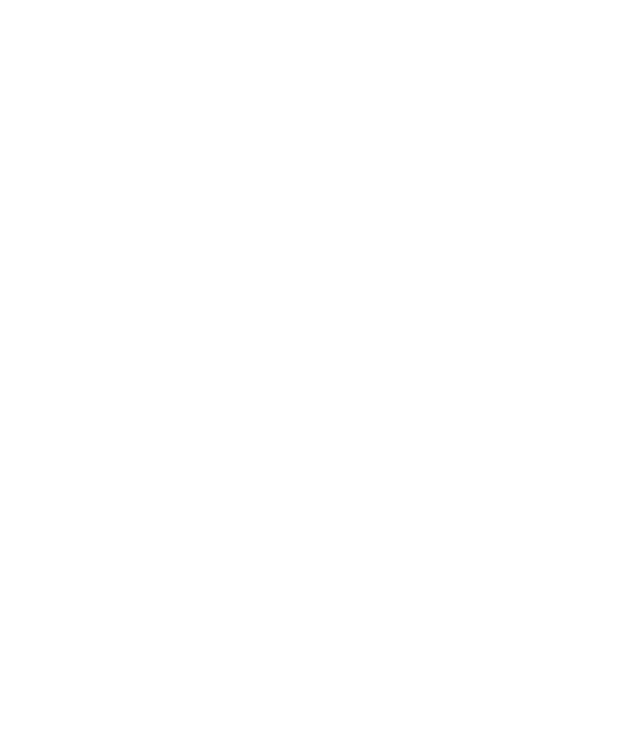
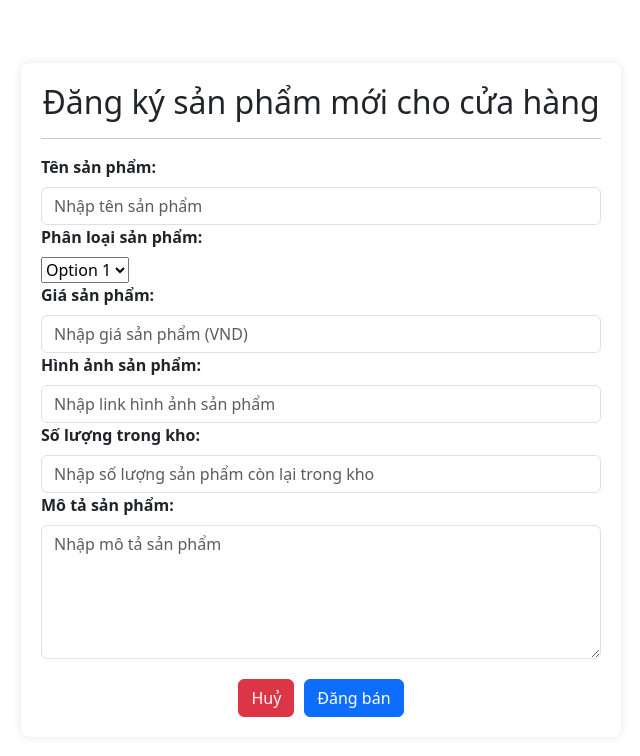
Before and after one commit to MinhBTHE186598/OnlineShop, a React (Create React App) app: page /addProduct in a window 1280 px wide. Before the commit this address had no page. Shown: the top 756 px of the page, without its empty margins (319-959 px from the left). Built offline with nearby package versions, Linux system fonts and the light colour scheme.

Commit message:
update AddProduct vao DB

```diff
--- a/src/App.js
+++ b/src/App.js
@@ -7,7 +7,7 @@
 import AboutUs from './webpages/AboutUs';
 import AddSeller from './webpages/AddSeller';
 import MainShop from './webpages/MainShop';
-
+import AddProduct from './components/AddProduct';
 function App() {
   return (
     <div>
@@ -21,6 +21,7 @@
         <Route path="/register" element={<RegisterUser/>}/>
         <Route path="/aboutUs" element={<AboutUs/>}/>
         <Route path="/mainShop" element={<MainShop/>}/>
+        <Route path="/addProduct" element={<AddProduct/>}/>
       </Routes>
 
       </BrowserRouter>
--- a/src/backend-onlineshop/src/routes/product.js
+++ b/src/backend-onlineshop/src/routes/product.js
@@ -4,6 +4,6 @@
 router.get('/get', product.getProduct)
 router.get('/getWhitelistProduct', product.getWhitelistProduct)
 router.get('/getProductByID:id', product.getProductByID)
-
+router.post('/addProduct', product.addProduct)
 
 module.exports = router
--- a/src/components/AddProduct.js
+++ b/src/components/AddProduct.js
@@ -1,33 +1,74 @@
 import Form from 'react-bootstrap/Form';
 import { Button } from 'react-bootstrap';
 import Container from 'react-bootstrap/Container';
+import React, { useState } from 'react';
+import axios from 'axios';
 
-function FormGroup() {
+function AddProduct() {
+    const [productName, setPName] = useState('');
+    const [productCategory, setSelectedOption] = useState('');
+    const [productPrice, setPPrice] = useState('')
+    const [productPic, setPPic] = useState('')
+    const [productQuantity, setPQuantity] = useState('')
+    const [productDesc, setPDesc] = useState('')
+
+
+
+
+    const handleSubmit = async (e) => {
+        e.preventDefault();
+        try {
+            const response = await axios.post('http://localhost:5000/product/addProduct', {
+                productName,
+                productCategory,
+                productPrice,
+                productPic,
+                productQuantity,
+                productDesc
+            });
+            if (response.status === 201) {
+                console.log('Product added successfully');
+            } else {
+                console.error('Failed to add product');
+            }
+        } catch (error) {
+            console.error('Error:', error);
+        }
+    };
+
     return (
         <Container style={{ display: 'flex', justifyContent: 'center', alignItems: 'center', height: '100vh' }}>
             <div style={{ backgroundColor: 'white', width: '100%', maxWidth: '600px', padding: '20px', borderRadius: '8px', boxShadow: '0 0 10px rgba(0, 0 ,0, 0.1)' }}>
-                <Form>
+                <Form onSubmit={handleSubmit}>
                     <h2 style={{ textAlign: 'center' }}>Đăng ký sản phẩm mới cho cửa hàng</h2>
-                    <hr/>
+                    <hr />
                     <Form.Group>
                         <Form.Label><b>Tên sản phẩm:</b></Form.Label>
-                        <Form.Control type="text" placeholder="Nhập tên sản phẩm" required />
+                        <Form.Control type="text" placeholder="Nhập tên sản phẩm" onChange={(e) => setPName(e.target.value)} required />
+                    </Form.Group>
+                    <Form.Group>
+                        <Form.Label><b>Phân loại sản phẩm:</b></Form.Label><br />
+                        <select id="options" value={productCategory} onChange={(e) => setSelectedOption(e.target.value)}>
+                            <option value="1">Option 1</option>
+                            <option value="2">Option 2</option>
+                            <option value="3">Option 3</option>
+                        </select>
                     </Form.Group>
                     <Form.Group>
                         <Form.Label><b>Giá sản phẩm:</b></Form.Label>
-                        <Form.Control type="number" min={0} placeholder="Nhập giá sản phẩm (VND)" required/>
+                        <Form.Control type="number" min={0} placeholder="Nhập giá sản phẩm (VND)" onChange={(e) => setPPrice(e.target.value)} required />
                     </Form.Group>
                     <Form.Group>
                         <Form.Label><b>Hình ảnh sản phẩm:</b></Form.Label><br />
-                        <Form.Control type="text" placeholder="Nhập link hình ảnh sản phẩm" required/>
+                        <Form.Control type="text" placeholder="Nhập link hình ảnh sản phẩm" onChange={(e) => setPPic(e.target.value)} required />
                     </Form.Group>
                     <Form.Group>
                         <Form.Label><b>Số lượng trong kho:</b></Form.Label>
-                        <Form.Control type="number" min={0} placeholder="Nhập số lượng sản phẩm còn lại trong kho" required/>
+                        <Form.Control type="number" min={0} placeholder="Nhập số lượng sản phẩm còn lại trong kho" onChange={(e) => setPQuantity(e.target.value)} required />
                     </Form.Group>
                     <Form.Group>
                         <Form.Label><b>Mô tả sản phẩm:</b></Form.Label>
-                        <Form.Control as="textarea" rows={5} placeholder="Nhập mô tả sản phẩm" required/>
+                        <Form.Control as="textarea" rows={5} placeholder="Nhập mô tả sản phẩm" onChange={(e) => setPDesc(e.target.value)} required />
                     </Form.Group>
                     <div style={{ display: 'flex', justifyContent: 'center', marginTop: '20px', gap: '10px' }}>
                         <Button variant="danger" onClick={() => window.location.href = "/"}>
@@ -43,4 +84,4 @@
     );
 }
 
-export default FormGroup;
+export default AddProduct;
```
Also changed, not shown: src/backend-onlineshop/src/controllers/product.js (+12 -1 lines).
